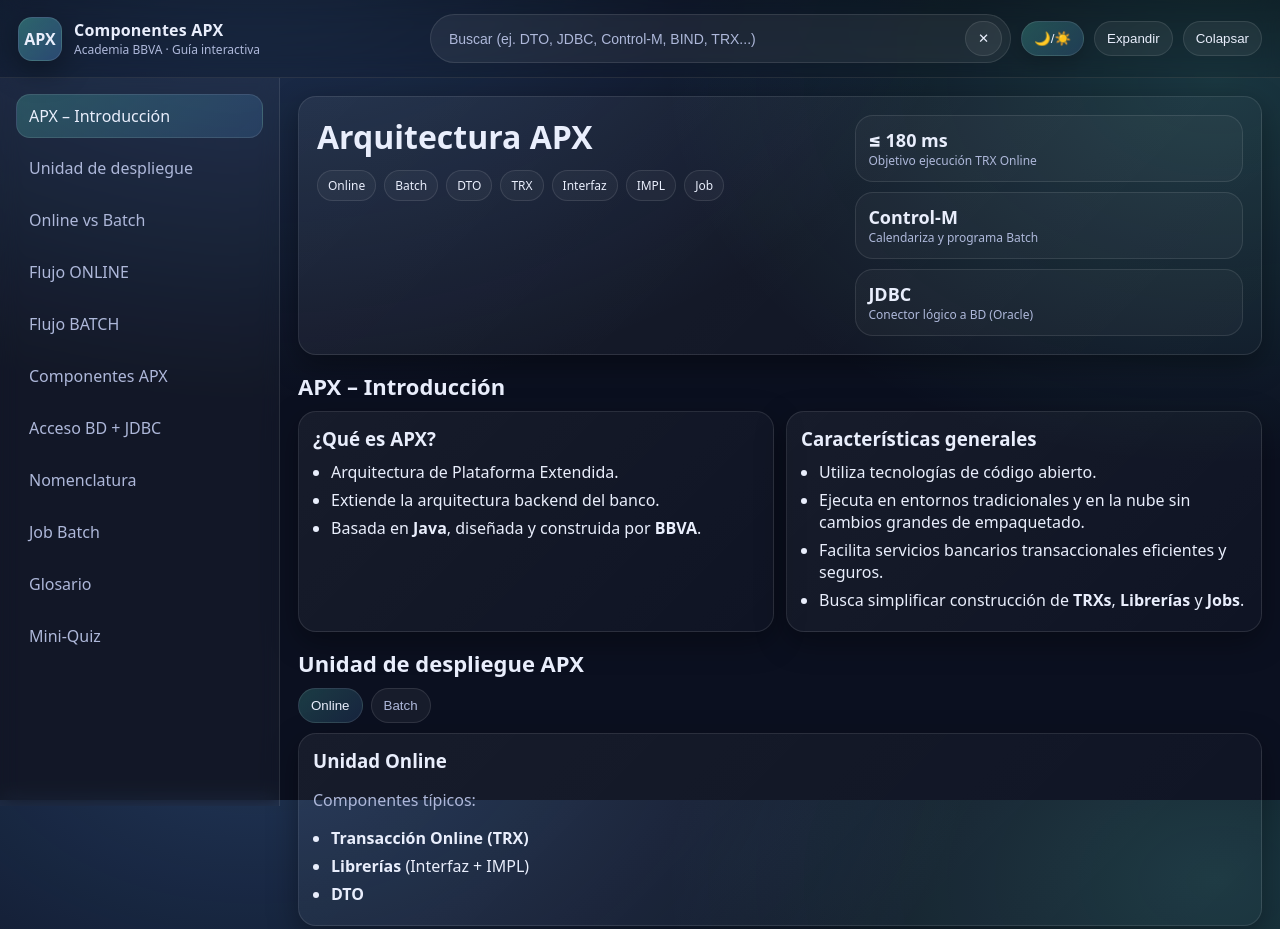
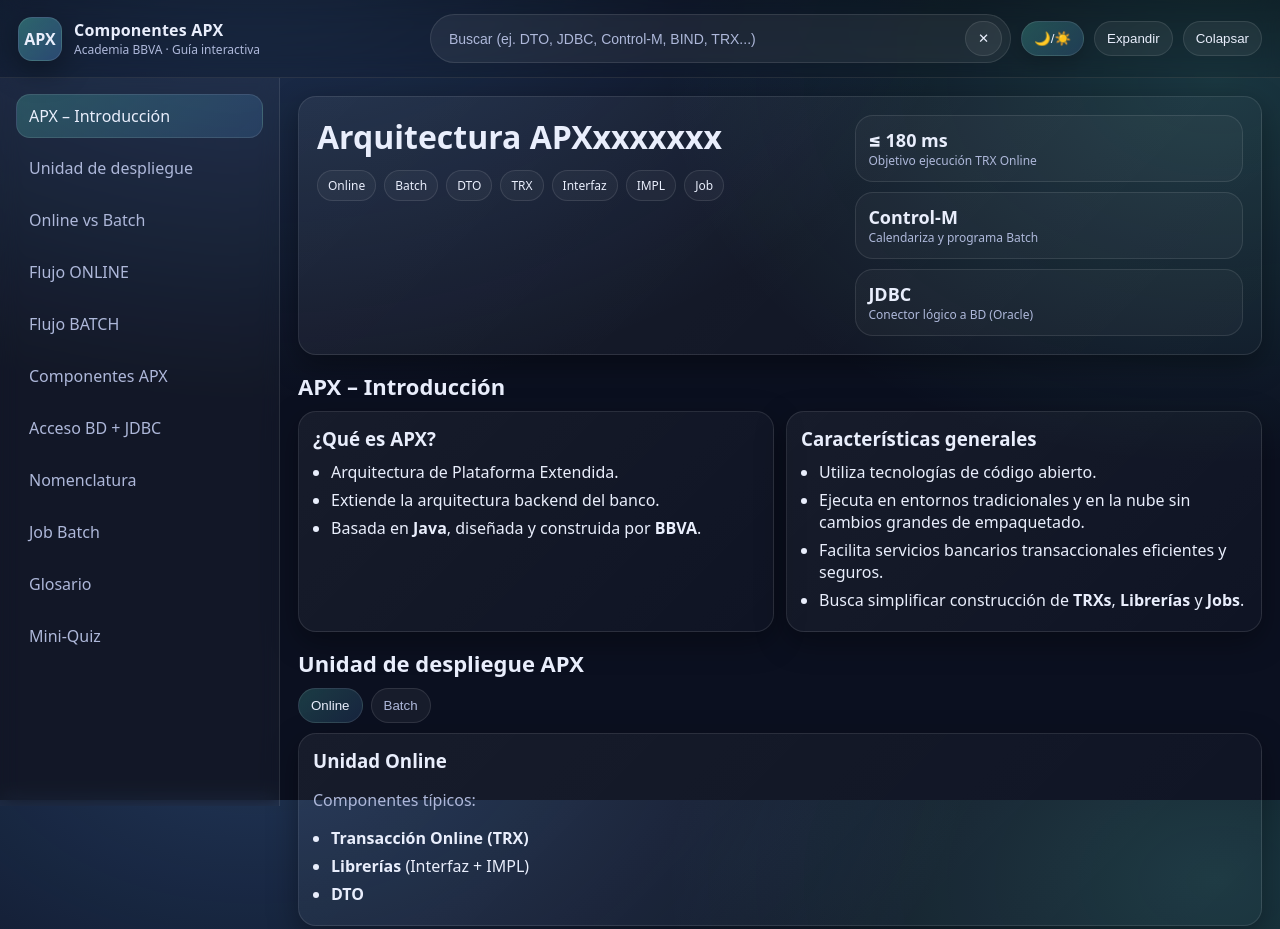
Before and after one commit to LuisFloresIV/Componentes-APX, a plain HTML site: page index.html in a window 1280 px wide. Shown: the top 929 px of the page. Drawn offline with Linux system fonts and the light colour scheme.

Commit message:
Prueba de subida

```diff
--- a/index.html
+++ b/index.html
@@ -50,7 +50,7 @@
       <!-- HERO -->
       <section class="hero" id="top">
         <div class="heroText">
-          <h1>Arquitectura APX</h1>
+          <h1>Arquitectura APXxxxxxxx</h1>
           <div class="heroChips">
             <span class="chip">Online</span>
             <span class="chip">Batch</span>
```
